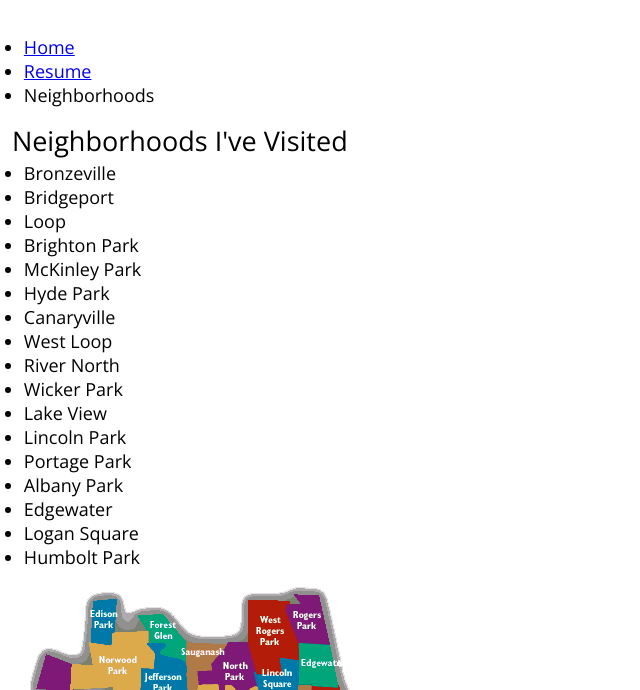
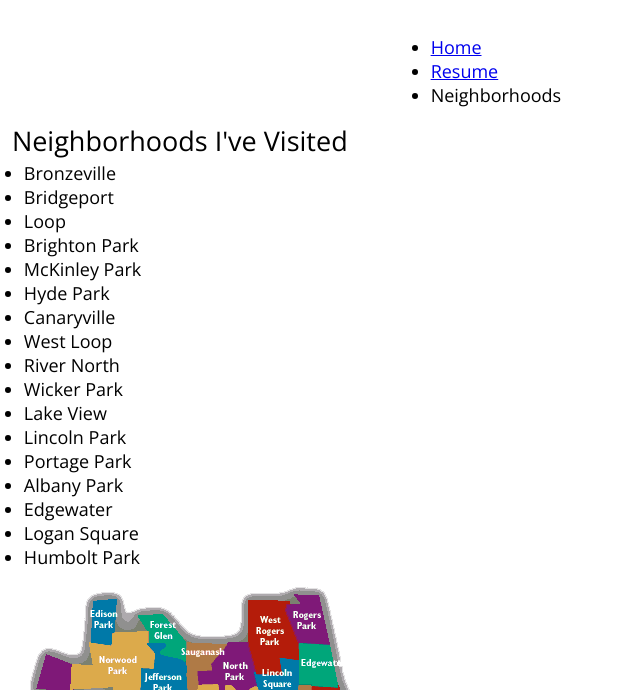
Before and after one commit to rcrobot/Project2, a plain HTML site: page neighborhoods/index.html in a window 1280 px wide. Shown: the part 110-800 px from the top of the page, without its empty margins (0-640 px from the left). Drawn offline with nearby package versions, Linux system fonts and the light colour scheme.

Commit message:
add class label for navigation and sample media query

```diff
--- a/assets/css/screen.css
+++ b/assets/css/screen.css
@@ -7,6 +7,8 @@ a,abbr,acronym,address,applet,article,aside,audio,b,big,blockquote,body,canvas,c
 Base font-size: 18px // 1.125em (18/16)
 Base line height: 24px // 1.333em (24/18)
 */
+
+
 
 html{
   font-family: 'Open Sans', sans-serif;
@@ -36,3 +38,14 @@ ul{
   margin-left: 0.6666em;
   list-style-type: disc;
 }
+
+img{
+  display: block;
+}
+
+@media screen and (min-width: 500px) {
+  .nav {
+    width: 66.66666667%;
+    margin-left: auto;
+  }
+}
--- a/neighborhoods/index.html
+++ b/neighborhoods/index.html
@@ -10,7 +10,7 @@
     <header id="header">
       <h1>Paul Castle</h1>
       <nav id="navigation">
-        <ul>
+        <ul class="nav">
           <li><a href="../">Home</a></li>
           <li><a href="../resume/">Resume</a></li>
           <li>Neighborhoods</li>
```
Also changed, not shown: index.html (+1 -1 lines), resume/index.html (+1 -1 lines).
